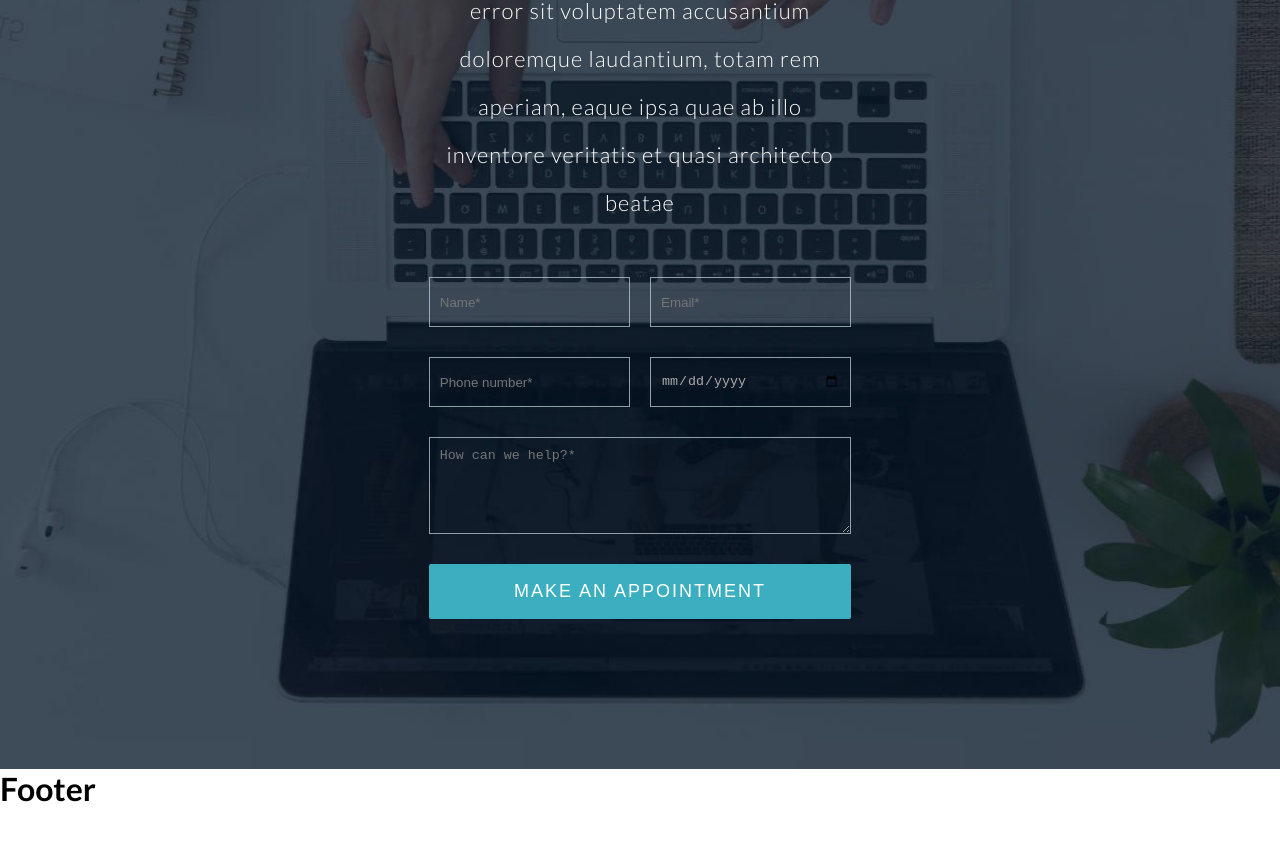
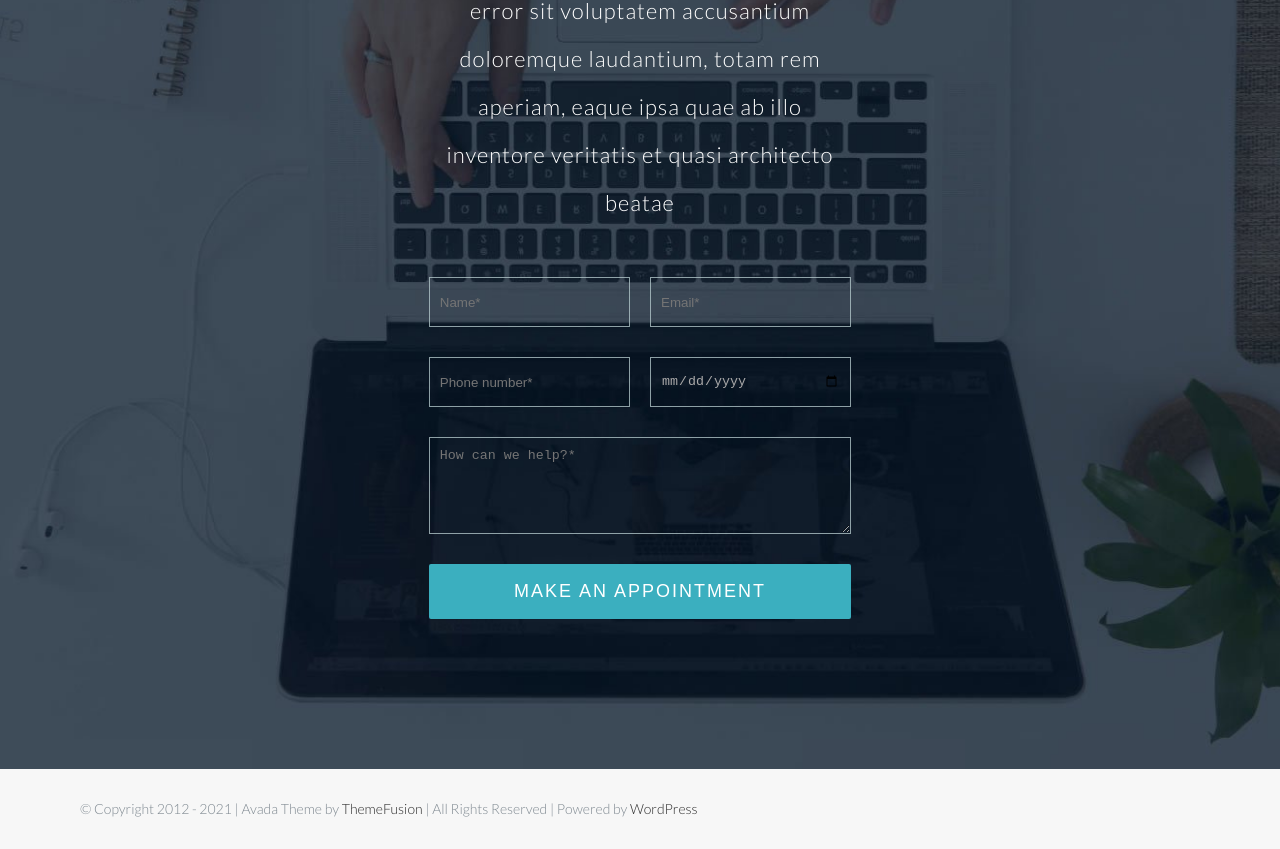
Before and after one commit to eliaraguso/proj-html-vuejs, a Vue app: page / in a window 1280 px wide. Shown: the part 7019-7868 px from the top of the page. Before the commit the page ends 7827 px from the top, so only its background shows below. Built offline with nearby package versions, Linux system fonts and the light colour scheme.

Commit message:
aggiunta section footer-bottom

```diff
--- a/src/App.vue
+++ b/src/App.vue
@@ -2,7 +2,7 @@
   <div id="app">
     <Header :headerMenu="headerMenu" />
     <Main />
-    <Footer />
+    <Footer :footerMenu="footerMenu"/>
   </div>
 </template>
 
@@ -48,6 +48,9 @@ export default {
           background: "appointment",
         },
       ],
+      footerMenu: [
+
+      ]
     };
   },
 };
--- a/src/components/Appointment-section.vue
+++ b/src/components/Appointment-section.vue
@@ -86,14 +86,16 @@ export default {
     #submit {
       width: 100%;
     }
-    #name {
-    }
-    #email {
-    }
-    #tel {
-    }
-    #date {
-    }
+    // #name {
+    // }
+    // #email {
+    // }
+    // #tel {
+    // }
+
+    // #date {
+
+    // }
     #textarea {
       background: transparent;
       border: 1px solid rgba(183, 203, 206, 0.77);
--- a/src/components/Footer.vue
+++ b/src/components/Footer.vue
@@ -1,6 +1,9 @@
 <template>
     <footer>
-        <h1>Footer</h1>
+        <div id="footer-top"></div>
+        <div id="footer-bottom">
+            <p>© Copyright 2012 - 2021 | Avada Theme by <a href="#">ThemeFusion</a> | All Rights Reserved | Powered by <a href="#">WordPress</a></p>
+        </div>
     </footer>
 </template>
 
@@ -11,5 +14,19 @@ export default {
 </script>
 
 <style lang="scss" scoped>
-
+    #footer-bottom {
+        font-size: 14px;
+        font-weight: 300;
+        line-height: 31.5px;
+        padding: 24px 80px;
+        background-color: #f7f7f7;
+        color: #7e8890;
+        a {
+            color: #2b2b2b;
+            text-decoration: none;
+            &:hover {
+                color: #3bafbf;
+            }
+        }
+    }
 </style>
--- a/src/components/Main.vue
+++ b/src/components/Main.vue
@@ -19,8 +19,6 @@ import Learn from './LearnMore-section.vue';
 import Appointment from './Appointment-section.vue';
 
 
-
-
 export default {
     name: 'Main',
     components : {
```
